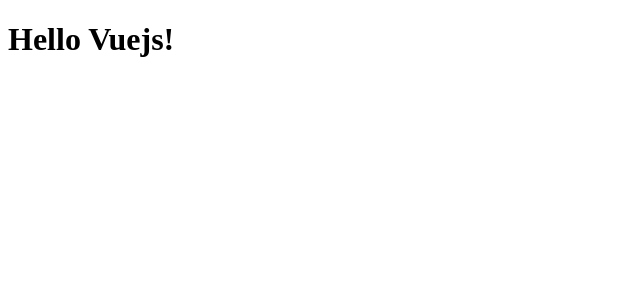
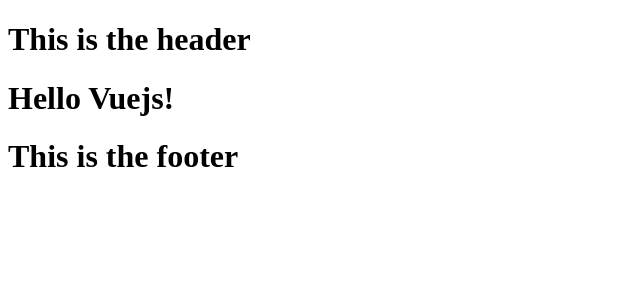
Before and after one commit to haoranpb/vuegular, a Vue app: page / in a window 1280 px wide. Shown: the top 300 px of the page, without its empty margins (0-640 px from the left). Built offline with nearby package versions, Linux system fonts and the light colour scheme.

Commit message:
feat: footer and header components

```diff
--- a/src/App.vue
+++ b/src/App.vue
@@ -1,5 +1,19 @@
 <template>
   <div id="app">
+    <the-header />
     <h1>Hello Vuejs!</h1>
+    <the-footer />
   </div>
 </template>
+
+<script>
+import TheHeader from './components/TheHeader.vue';
+import TheFooter from './components/TheFooter.vue';
+
+export default {
+  components: {
+    TheHeader,
+    TheFooter,
+  },
+};
+</script>
--- /dev/null
+++ b/src/components/TheFooter.vue
@@ -0,0 +1,11 @@
+<template>
+  <footer>
+    <h1>This is the footer</h1>
+  </footer>
+</template>
+
+<script>
+export default {
+  name: 'the-footer',
+};
+</script>
--- /dev/null
+++ b/src/components/TheHeader.vue
@@ -0,0 +1,11 @@
+<template>
+  <header>
+    <h1>This is the header</h1>
+  </header>
+</template>
+
+<script>
+export default {
+  name: 'the-header',
+};
+</script>
```
